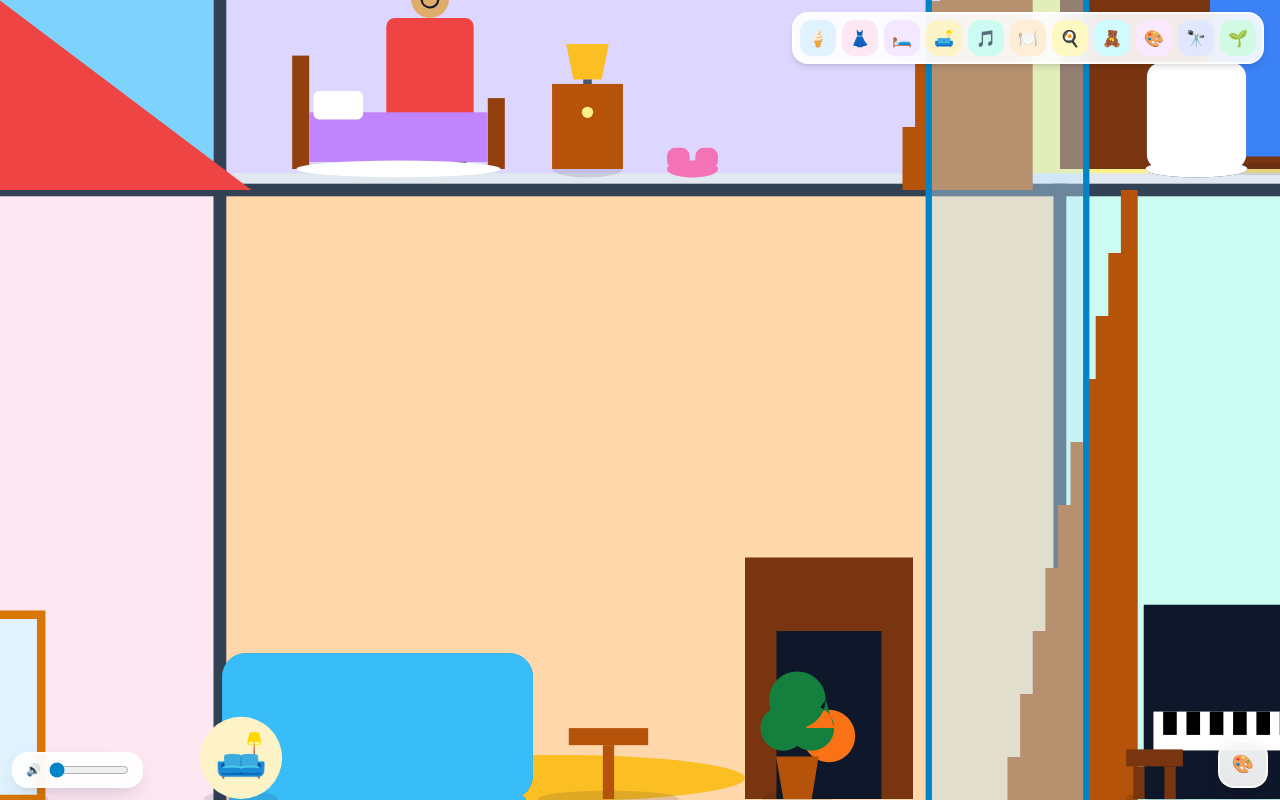
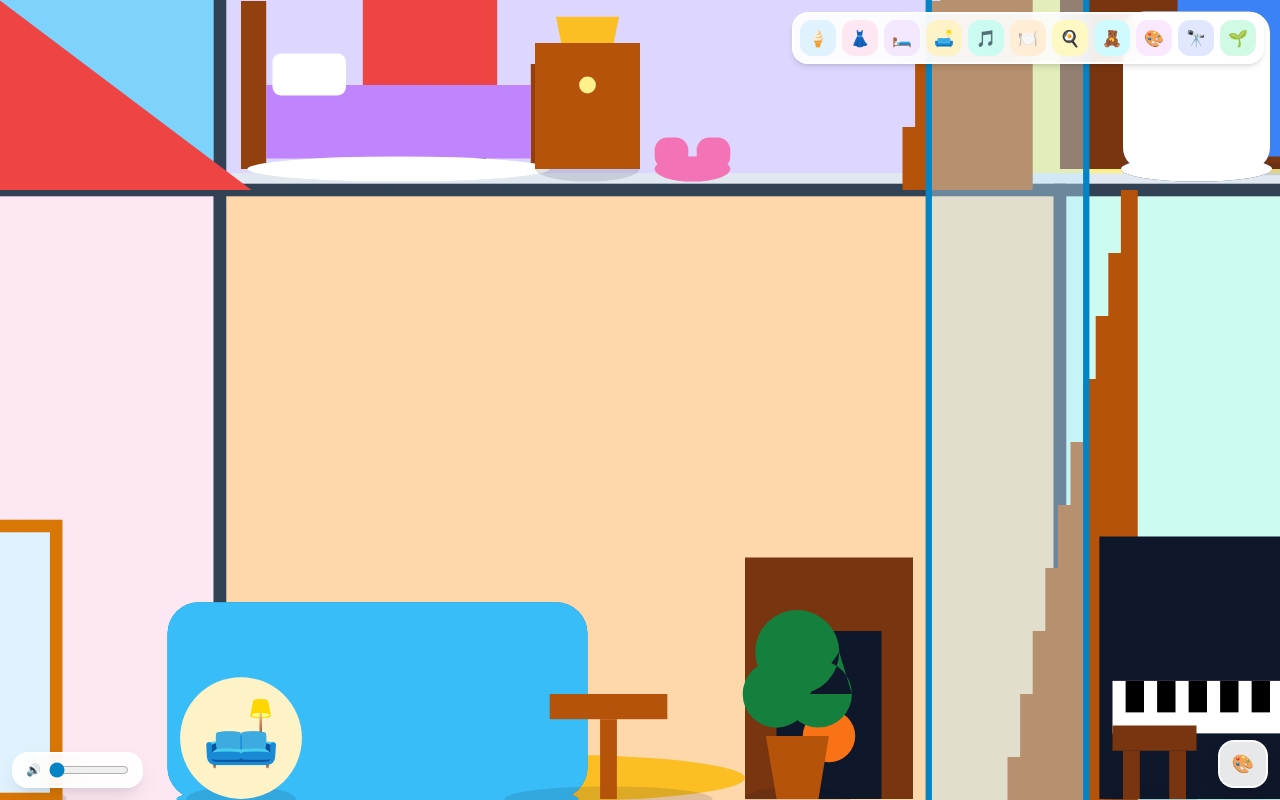
Before and after one commit to danwhite-lab/playworld, a website: page index.html in a window 1280 px wide. Drawn offline with nearby package versions, Linux system fonts and the light colour scheme.

Commit message:
Scale characters and props to reference proportions

```diff
--- a/index.html
+++ b/index.html
@@ -1008,7 +1008,7 @@
                 ];
 
                 peopleData.forEach(p => {
-                    const charScale = 2.6;
+                    const charScale = 4.0;
                     const charH = (p.height === 'adult' ? 120 : (p.height === 'child' ? 90 : 70)) * charScale;
                     const charW = (p.height === 'adult' ? 55 : (p.height === 'child' ? 45 : 40)) * charScale;
 
@@ -1314,10 +1314,10 @@
                 lift.onClick = function() { if (Math.abs(this.cabinY - this.targetY) > 2) return; this.floorIndex = (this.floorIndex + 1) % liftFloors.length; this.targetY = liftFloors[this.floorIndex]; const nearby = window.entityManager?.entities.find(e => e.type === 'person' && Math.abs(e.x - this.x) < 180 && Math.abs(e.y - this.cabinY) < 150); if (nearby) { this.occupant = nearby; nearby.isSitting = false; nearby.state = 'idle'; } this.triggerReaction('happy', 40); };
                 lift.update = function() { const delta = this.targetY - this.cabinY; this.cabinY += Math.abs(delta) < 1 ? delta : delta * 0.08; if (this.occupant) { this.occupant.x = this.x; this.occupant.y = this.cabinY; } if (Math.abs(delta) < 1) this.occupant = null; Entity.prototype.update.call(this); };
                 this.add(lift);
-                this.entities.forEach(item => { if (item.type !== 'person' && item.id !== 'obj_van' && item.id !== 'obj_lift') item.presentationScale = 1.35; });
+                this.entities.forEach(item => { if (item.type !== 'person' && item.id !== 'obj_van' && item.id !== 'obj_lift') item.presentationScale = 2.0; });
                 ['kit_counter', 'din_table', 'art_desk', 'obs_telescope', 'liv_sofa', 'mus_piano', 'gar_bench'].forEach(id => {
                     const item = this.entities.find(entity => entity.id === id);
-                    if (item) item.presentationScale = 1.85;
+                    if (item) item.presentationScale = 2.5;
                 });
             }
 
```
